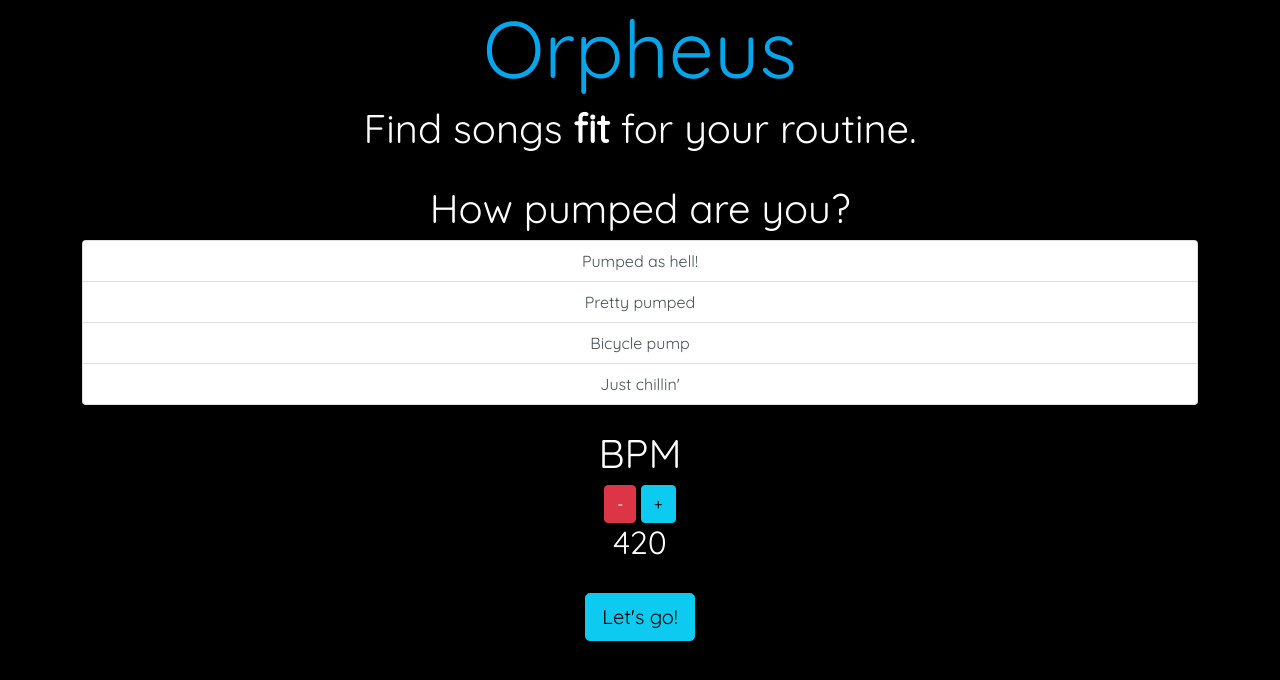
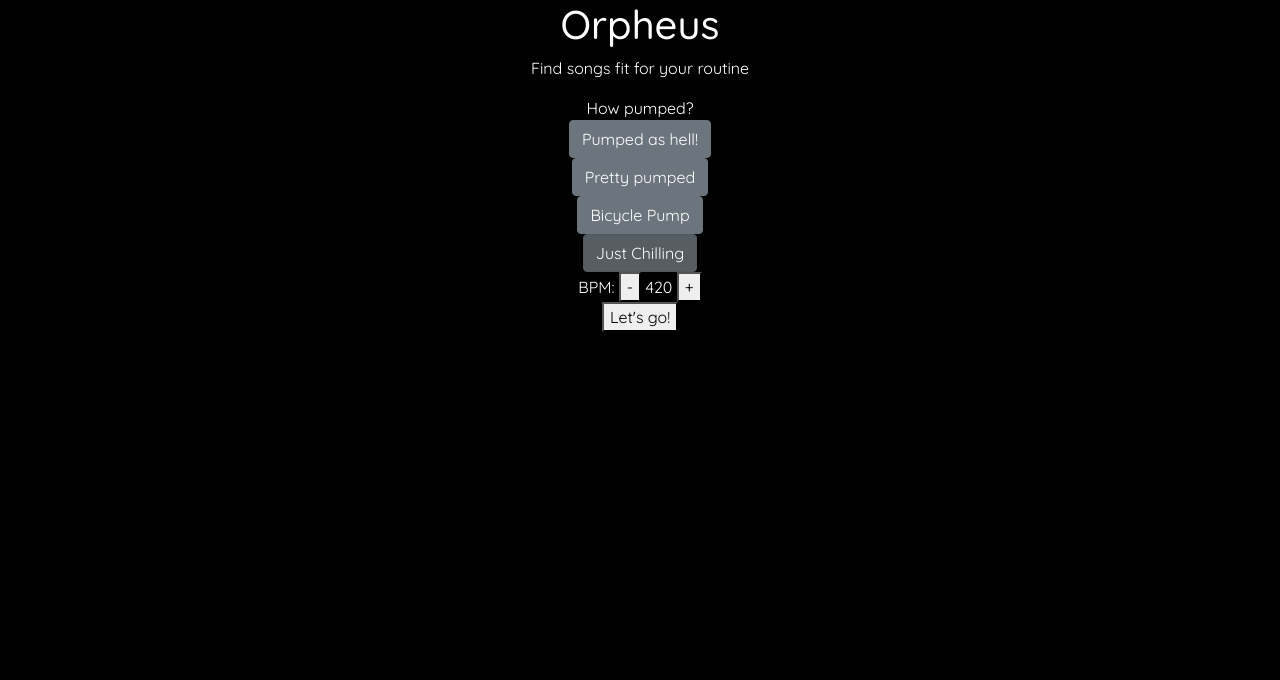
Before and after one commit to Radicitus/Orpheus, a Flask app: page / in a window 1280 px wide. Shown: the top 680 px of the page. Run offline with Flask 2, Linux system fonts and the light colour scheme; parts of the project's set-up code (start-up, migrations or seed data) failed here and were passed over.

Commit message:
Added basic HTML skeleton to index.html

```diff
--- a/static/main.css
+++ b/static/main.css
@@ -1,12 +1,10 @@
 body {
     font-family: 'Quicksand', sans-serif;
     background-color: black;
+    color: white;
+    text-align: center;
 }
 
 h1 {
-    color: white;
+
 }
-
-h2 {
-    color: white;
-}
--- a/templates/index.html
+++ b/templates/index.html
@@ -1,52 +1,52 @@
-<!DOCTYPE html>
+<!doctype html>
 <html lang="en">
 <head>
     <meta charset="UTF-8">
-    <meta name="viewport" content="width=device-width, initial-scale=1">
+    <meta name="viewport"
+          content="width=device-width, user-scalable=no, initial-scale=1.0, maximum-scale=1.0, minimum-scale=1.0">
+    <meta http-equiv="X-UA-Compatible" content="ie=edge">
 
-    <!-- Bootstrap CSS -->
+    <!-- Stylesheets -->
     <link href="https://cdn.jsdelivr.net/npm/bootstrap@5.0.0-beta1/dist/css/bootstrap.min.css" rel="stylesheet" integrity="sha384-giJF6kkoqNQ00vy+HMDP7azOuL0xtbfIcaT9wjKHr8RbDVddVHyTfAAsrekwKmP1" crossorigin="anonymous">
+    <script src="https://cdn.jsdelivr.net/npm/bootstrap@5.0.0-beta1/dist/js/bootstrap.bundle.min.js" integrity="sha384-ygbV9kiqUc6oa4msXn9868pTtWMgiQaeYH7/t7LECLbyPA2x65Kgf80OJFdroafW" crossorigin="anonymous"></script>
 
-    <!-- Quicksand font -->
+    <link rel="stylesheet" href="../static/main.css">
+
     <link rel="preconnect" href="https://fonts.gstatic.com">
-    <link href="https://fonts.googleapis.com/css2?family=Quicksand&display=swap" rel="stylesheet">
-
-    <!-- Import CSS from static -->
-    <link rel="stylesheet" href="../static/main.css">
+    <link href="https://fonts.googleapis.com/css2?family=Quicksand:wght@400;500;700&display=swap" rel="stylesheet">
 
     <title>Orpheus</title>
 </head>
 <body>
-    <figure class="text-center">
-    <h1 class="display-1" style="color:#04A6EC;">Orpheus</h1>
-        <h1>Find songs <b>fit</b> for your routine.</h1>
-        <br>
+    <h1>Orpheus</h1>
+    <p>Find songs fit for your routine</p>
 
-        <!-- Hype menu -->
-        <h1>How pumped are you?</h1>
-        <div class="container-sm">
-            <div class="list-group">
-                <button type="button" class="list-group-item list-group-item-action">Pumped as hell!</button>
-                <button type="button" class="list-group-item list-group-item-action">Pretty pumped</button>
-                <button type="button" class="list-group-item list-group-item-action">Bicycle pump</button>
-                <button type="button" class="list-group-item list-group-item-action">Just chillin'</button>
+    <form action="/selections" method="post">
+        <div>
+            How pumped?
+            <div>
+                <input class="btn-check" type="radio" id="pumped_4" name="pumped" value="4"><label class="btn btn-secondary" for="pumped_4">Pumped as hell!</label>
+            </div>
+            <div>
+                <input class="btn-check" type="radio" id="pumped_3" name="pumped" value="3"><label class="btn btn-secondary" for="pumped_3">Pretty pumped</label>
+            </div>
+            <div>
+                <input class="btn-check" type="radio" id="pumped_2" name="pumped" value="2"><label class="btn btn-secondary" for="pumped_2">Bicycle Pump</label>
+            </div>
+            <div>
+                <input class="btn-check" type="radio" id="pumped_1" name="pumped" value="1" checked><label class="btn btn-secondary" for="pumped_1">Just Chilling</label>
             </div>
         </div>
-        <br>
 
-        <!-- BPM -->
-        <h1>BPM</h1>
-        <div class="container-lg">
-            <button type="button" class="btn btn-danger">-</button>
-            <button type="button" class="btn btn-info">+</button>
+        <div id="bpm_selector">
+            BPM:
+            <button id="bpm_minus">-</button>
+            <span id="bpm_val">420</span>
+            <button id="bpm_plus">+</button>
         </div>
-        <h2>420</h2>
-        <br>
 
-        <button type="button" class="btn btn-info btn-lg">Let's go!</button>
-    </figure>
+        <button>Let's go!</button>
+    </form>
 
-<!-- Bootstrap JavaScript -->
-    <script src="https://cdn.jsdelivr.net/npm/bootstrap@5.0.0-beta1/dist/js/bootstrap.bundle.min.js" integrity="sha384-ygbV9kiqUc6oa4msXn9868pTtWMgiQaeYH7/t7LECLbyPA2x65Kgf80OJFdroafW" crossorigin="anonymous"></script>
 </body>
 </html>
```
